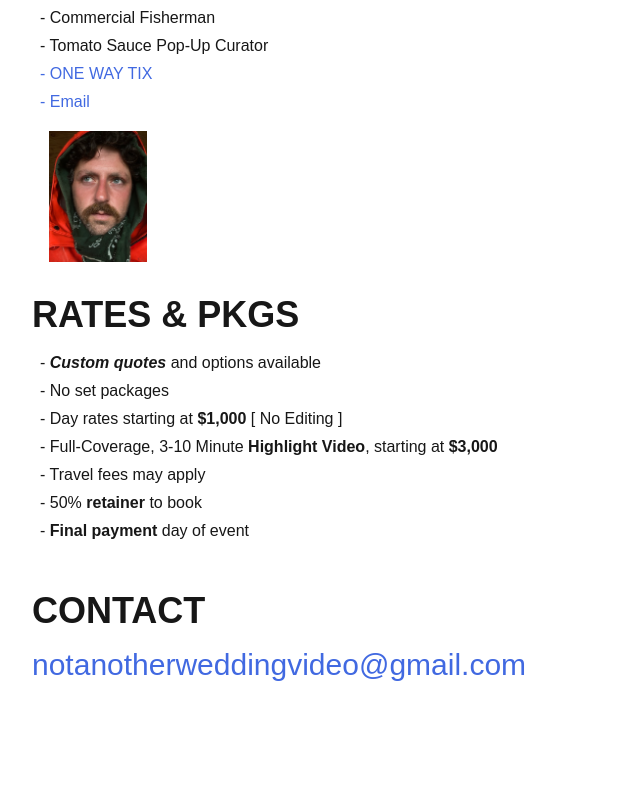
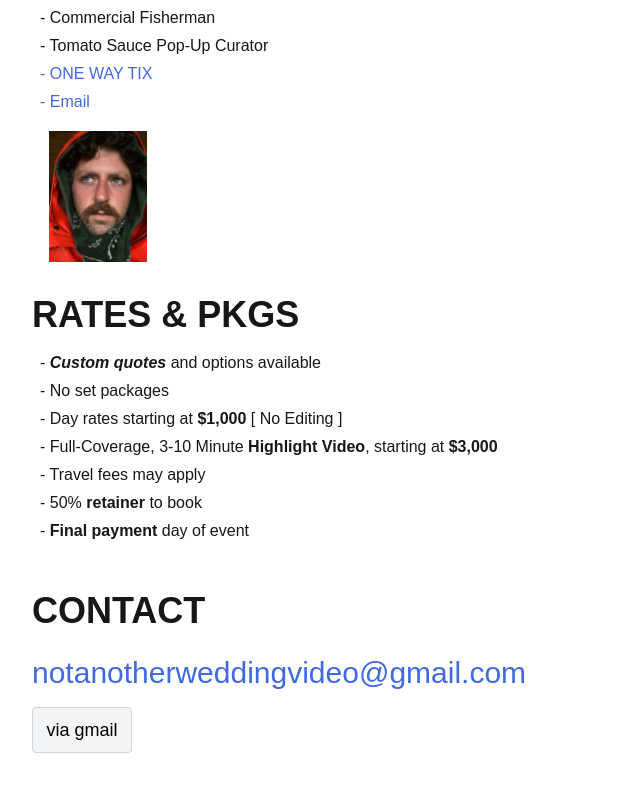
Before and after one commit to internetsadboy/www-nawv, a Next.js app: page / in a window 1280 px wide. Shown: the part 1990-2781 px from the top of the page, without its empty margins (0-640 px from the left). Before the commit the page ends 2713 px from the top, so only its background shows below. Built offline with nearby package versions, Linux system fonts and the light colour scheme.

Commit message:
Added: basic copy email button

```diff
--- a/app/page.tsx
+++ b/app/page.tsx
@@ -84,7 +84,7 @@ export default function Home() {
         </div>
       </main>
       <footer className="flex flex-col gap-[24px]">
-        <div>
+        <div className="flex flex-col gap-2">
           <h3 className="text-4xl font-semibold mb-4">CONTACT</h3>
           <Link
             href="mailto:notanotherweddingvideo@gmail.com"
@@ -92,6 +92,15 @@ export default function Home() {
             >
             notanotherweddingvideo@gmail.com
           </Link>
+          <Link
+            className="mt-2 text-center text-lg inline-block no-underline rounded w-[100px] border border-gray-300 bg-gray-100 text-white px-3 py-2 text-color hover:bg-gray-100 active:scale-[0.99] transition"
+            href={`https://mail.google.com/mail/?view=cm&fs=1&to=${encodeURIComponent("notanotherweddingvideo@gmail.com")}`}
+            target="_blank"
+            rel="noopener noreferrer"
+            style={{color:'black'}}
+          >
+          via gmail
+        </Link>
         </div>
       </footer>
     </div>
```
